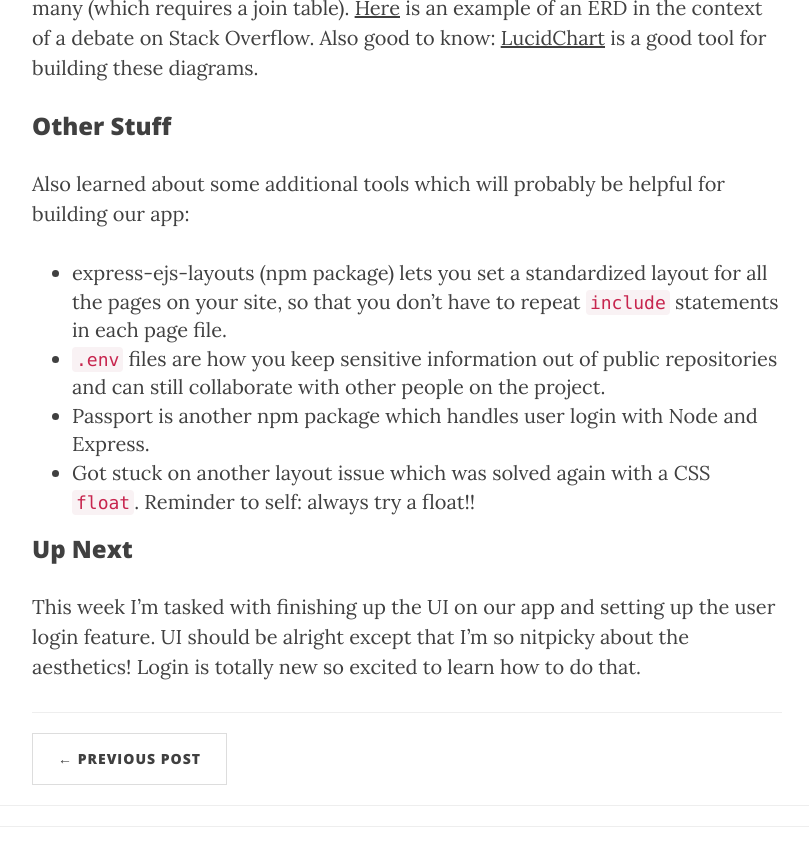
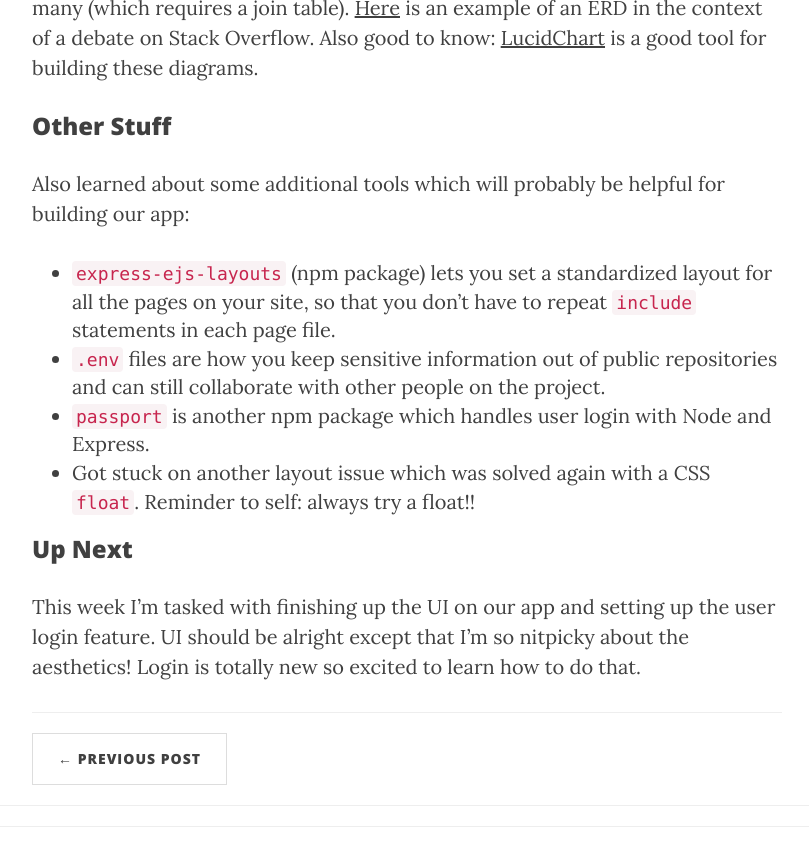
Before and after one commit to niamurrell/jekyll-blog, a Jekyll site: the page built from _posts/2017-07-09-day-of-workshops.md, in a window 1280 px wide and 900 px high, scrolled down 1583 px. Shown: the top 866 px of the window, without its empty margins (233-1042 px from the left). Built offline with Jekyll 4.4.1, drawn with Linux system fonts in a browser that asks for light colours; nearby versions of some CDN libraries; some of the changed text lies outside the part shown.

Commit message:
Fix typos

```diff
--- a/_posts/2017-07-09-day-of-workshops.md
+++ b/_posts/2017-07-09-day-of-workshops.md
@@ -28,9 +28,9 @@ An **ERD** (entities relational diagram) is a standardized illustration of how t
 
 ### Other Stuff
 Also learned about some additional tools which will probably be helpful for building our app:
-* express-ejs-layouts (npm package) lets you set a standardized layout for all the pages on your site, so that you don't have to repeat `include` statements in each page file.
+* `express-ejs-layouts` (npm package) lets you set a standardized layout for all the pages on your site, so that you don't have to repeat `include` statements in each page file.
 * `.env` files are how you keep sensitive information out of public repositories and can still collaborate with other people on the project.
-* Passport is another npm package which handles user login with Node and Express.
+* `passport` is another npm package which handles user login with Node and Express.
 * Got stuck on another layout issue which was solved again with a CSS `float`. Reminder to self: always try a float!!
 
 ### Up Next
```
Also changed, not shown: other parts of _posts/2017-07-09-day-of-workshops.md (+1 -1 lines).
